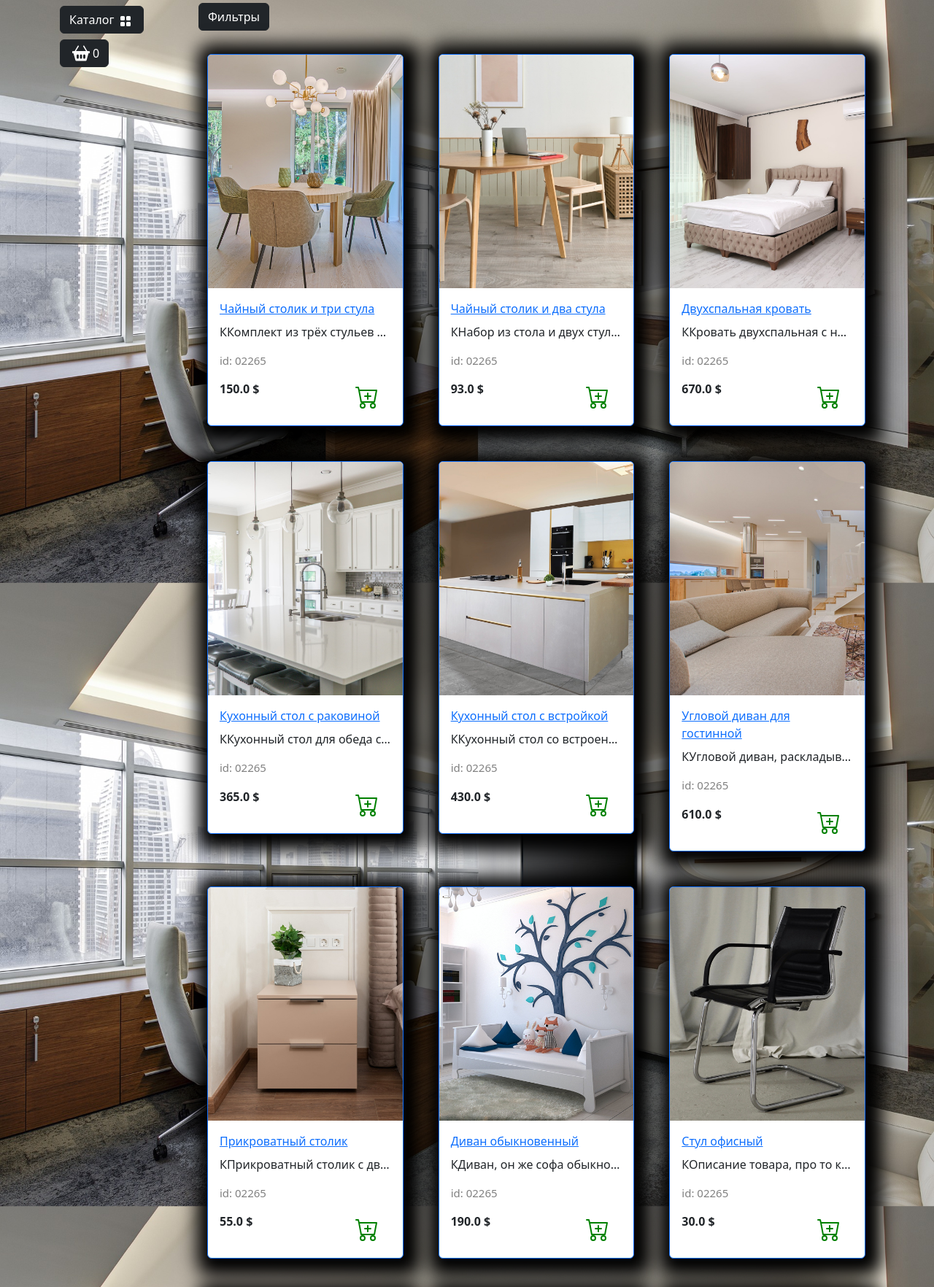
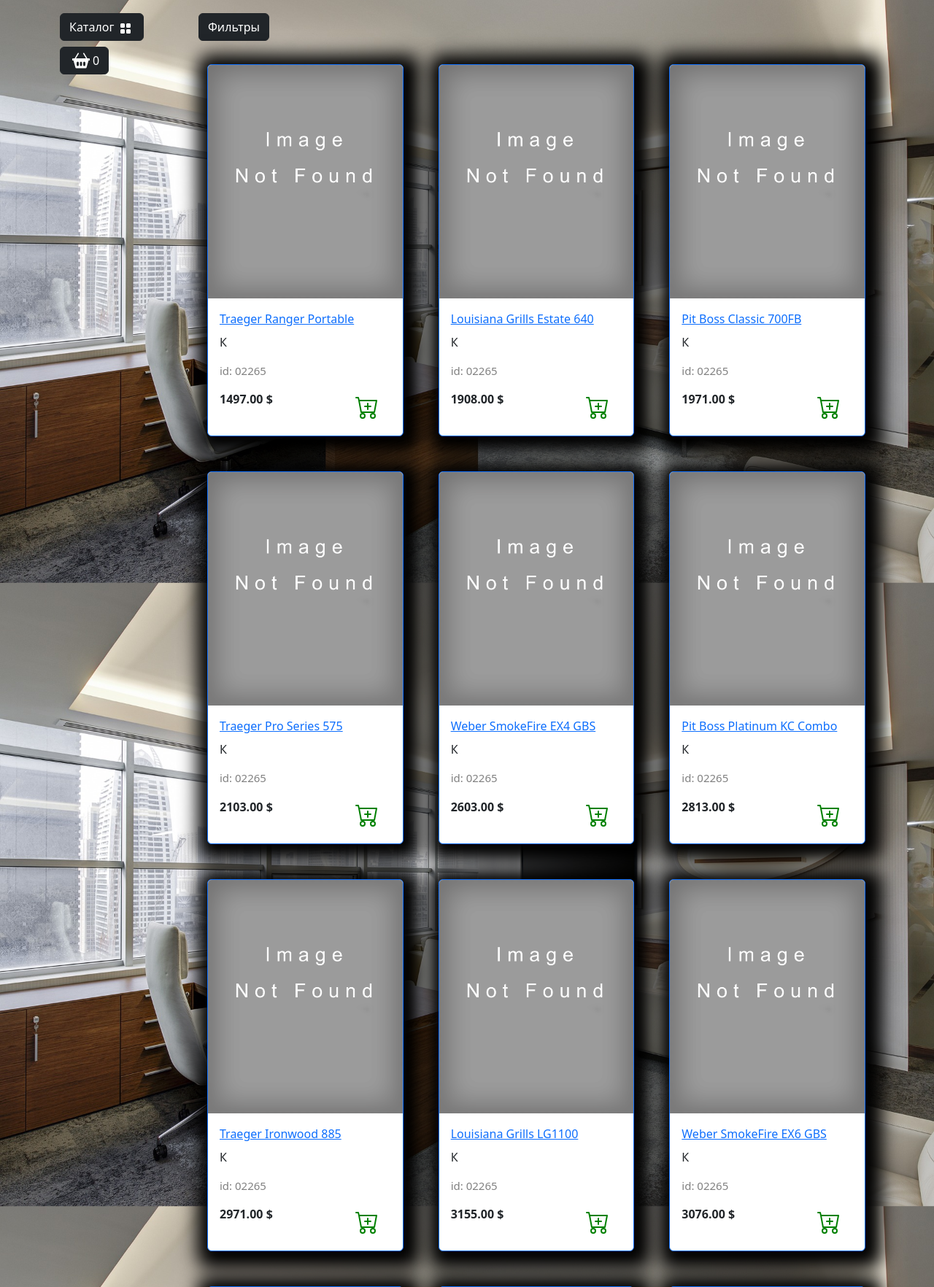
Before and after one commit to iDeash123/shop, a Django app: page /catalog/ in a window 1280 px wide. Shown: the part 56-1820 px from the top of the page at 73% size. Run offline with Django 5.2, Linux system fonts and the light colour scheme; data comes from the database, SQL or seed files in the repository; some libraries are stand-ins or nearby versions.

Commit message:
change catalog

```diff
--- a/GrillMaster/urls.py
+++ b/GrillMaster/urls.py
@@ -25,6 +25,9 @@ import main
 import main.urls
 from debug_toolbar.toolbar import debug_toolbar_urls
 
+from django.conf import settings
+from django.conf.urls.static import static
+
 urlpatterns = [
     path("admin/", admin.site.urls),
     path("", include(main.urls, namespace="main")),
@@ -32,3 +35,4 @@ urlpatterns = [
 ]
 if DEBUG:
     urlpatterns += debug_toolbar_urls()
+    urlpatterns += static(settings.MEDIA_URL, document_root=settings.MEDIA_ROOT)
--- a/goods/templates/goods/catalog.html
+++ b/goods/templates/goods/catalog.html
@@ -2,7 +2,7 @@
 {% load static %}
 
 {% block content %}
-                    <div class="row">
+                    <div class="row" style="margin-top: 70px;">
                         <!-- Форма фильтров -->
                         <div class="dropdown mb-2">
                             <button class="btn btn-secondary dropdown-toggle btn-dark" type="button" data-bs-toggle="dropdown"
@@ -43,7 +43,11 @@
                         {% for product in goods %}
                                                     <div class="col-lg-4 col-md-6 p-4">
                             <div class="card border-primary rounded custom-shadow">
-                                <img src="{% static product.image %}" class="card-img-top" alt="...">
+                                {% if product.image %}
+                                    <img src="{{ product.image.url }}" class="card-img-top" alt="{{ product.name }}">
+                                {% else %}
+                                    <img src="{% static 'deps/images/Not found image.png' %}" class="card-img-top" alt="...">
+                                {% endif %}
                                 <div class="card-body">
                                     <a href="../goods/product.html">
                                         <p class="card-title">{{ product.name }}</p>
--- a/goods/views.py
+++ b/goods/views.py
@@ -1,84 +1,16 @@
 from django.shortcuts import render
 from django.template import context
 
+from .models import Categories, Products
+
 
 def catalog(request):
+
+    goods = Products.objects.all()
+
     context = {
         "title": "Home - Каталог",
-        "goods": [
-            {
-                "image": "deps/images/goods/set of tea table and three chairs.jpg",
-                "name": "Чайный столик и три стула",
-                "description": "Комплект из трёх стульев и дизайнерский столик для гостинной комнаты.",
-                "price": 150.00,
-            },
-            {
-                "image": "deps/images/goods/set of tea table and two chairs.jpg",
-                "name": "Чайный столик и два стула",
-                "description": "Набор из стола и двух стульев в минималистическом стиле.",
-                "price": 93.00,
-            },
-            {
-                "image": "deps/images/goods/double bed.jpg",
-                "name": "Двухспальная кровать",
-                "description": "Кровать двухспальная с надголовником и вообще очень ортопедичная.",
-                "price": 670.00,
-            },
-            {
-                "image": "deps/images/goods/kitchen table.jpg",
-                "name": "Кухонный стол с раковиной",
-                "description": "Кухонный стол для обеда с встроенной раковиной и стульями.",
-                "price": 365.00,
-            },
-            {
-                "image": "deps/images/goods/kitchen table 2.jpg",
-                "name": "Кухонный стол с встройкой",
-                "description": "Кухонный стол со встроенной плитой и раковиной. Много полок и вообще красивый.",
-                "price": 430.00,
-            },
-            {
-                "image": "deps/images/goods/corner sofa.jpg",
-                "name": "Угловой диван для гостинной",
-                "description": "Угловой диван, раскладывается в двухспальную кровать, для гостинной и приема гостей самое то!",
-                "price": 610.00,
-            },
-            {
-                "image": "deps/images/goods/bedside table.jpg",
-                "name": "Прикроватный столик",
-                "description": "Прикроватный столик с двумя выдвижными ящиками (цветок не входит в комплект).",
-                "price": 55.00,
-            },
-            {
-                "image": "deps/images/goods/sofa.jpg",
-                "name": "Диван обыкновенный",
-                "description": "Диван, он же софа обыкновенная, ничего примечательного для описания.",
-                "price": 190.00,
-            },
-            {
-                "image": "deps/images/goods/office chair.jpg",
-                "name": "Стул офисный",
-                "description": "Описание товара, про то какой он классный, но это стул, что тут сказать...",
-                "price": 30.00,
-            },
-            {
-                "image": "deps/images/goods/plants.jpg",
-                "name": "Растение",
-                "description": "Растение для украшения вашего интерьера подарит свежесть и безмятежность обстановке.",
-                "price": 10.00,
-            },
-            {
-                "image": "deps/images/goods/flower.jpg",
-                "name": "Цветок стилизированный",
-                "description": "Дизайнерский цветок (возможно искусственный) для украшения интерьера.",
-                "price": 15.00,
-            },
-            {
-                "image": "deps/images/goods/strange table.jpg",
-                "name": "Прикроватный столик",
-                "description": "Столик, довольно странный на вид, но подходит для размещения рядом с кроватью.",
-                "price": 25.00,
-            },
-        ],
+        "goods": goods,
     }
 
     return render(request, "goods/catalog.html", context)
--- a/main/templates/main/base.html
+++ b/main/templates/main/base.html
@@ -23,7 +23,7 @@
 
 <body>
     <header>
-        <nav class="navbar navbar-expand-lg bg-dark" data-bs-theme="dark">
+        <nav class="navbar navbar-expand-lg bg-dark fixed-top" data-bs-theme="dark">
             <div class="container">
                 <a class="navbar-brand" href="{% url "main:index" %}">Home</a>
                 <button class="navbar-toggler" type="button" data-bs-toggle="collapse"
@@ -78,7 +78,7 @@
 <section>
     <div class="container">
         <!-- Каталог и корзина с фиксированным расположением на странице -->
-            <div class="row mt-1 position-fixed z-3">
+        <div class="row mt-1 position-fixed z-3" style="top: 70px;">
             <!-- Каталог -->
             <div class="dropdown mb-2">
                 <button class="btn btn-secondary dropdown-toggle btn-dark" type="button" data-bs-toggle="dropdown"
```
Also changed, not shown: GrillMaster/settings.py (+4 -8 lines), goods/migrations/0001_initial.py. Lines whose indentation alone changed are shown as unchanged.
